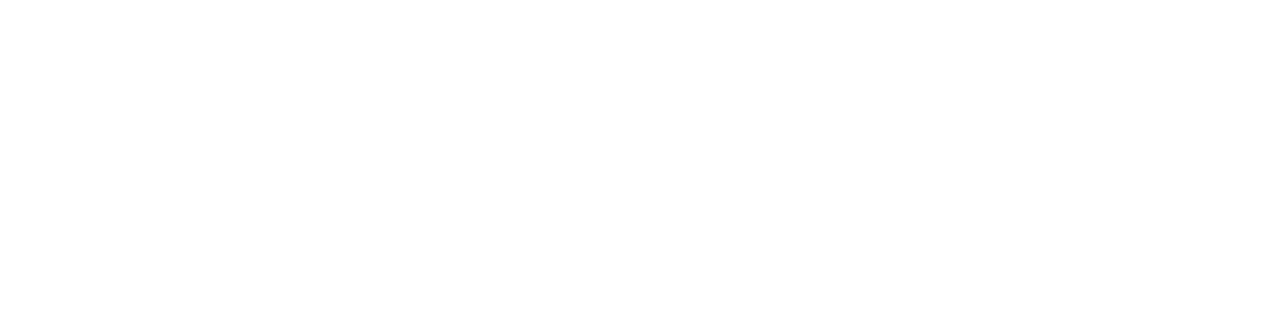
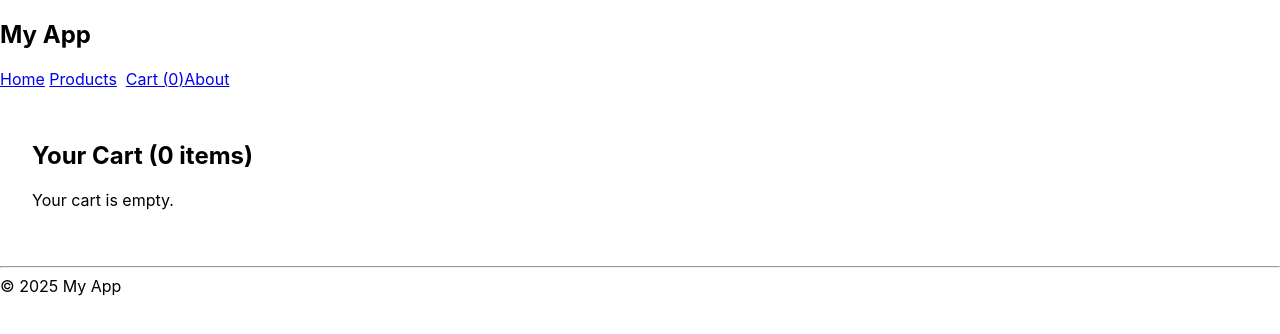
Before and after one commit to rajusarvasiddi/reactjs-ecom, a React (Create React App) app: page /cart in a window 1280 px wide. Before the commit this address had no page. Shown: the top 334 px of the page. Built offline with nearby package versions, Linux system fonts and the light colour scheme.

Commit message:
Cart Page added with state - showing Products list

```diff
--- a/src/App.tsx
+++ b/src/App.tsx
@@ -10,6 +10,7 @@
 const ProductDetails = lazy(
   () => import("./pages/ProductDetails/ProductDetails")
 );
+const Cart = lazy(() => import("./pages/Cart/Cart"));
 
 function App() {
   return (
@@ -25,6 +26,7 @@
             <Route path="/about" element={<About />} />
             <Route path="/products" element={<Products />} />
             <Route path="/products/:id" element={<ProductDetails />} />
+            <Route path="/cart" element={<Cart />} />
           </Route>
         </Routes>
       </Suspense>
--- a/src/components/Header.tsx
+++ b/src/components/Header.tsx
@@ -12,8 +12,8 @@
         <nav>
           <Link to="/">Home</Link>&nbsp;
           <Link to="/products">Products</Link> &nbsp;
+          <Link to="/cart">Cart ({cartCount})</Link>
           <Link to="/about">About</Link> &nbsp;
-          <Link to="/login">Login</Link> &nbsp; (Cart Products: {cartCount})
         </nav>
       </header>
     </>
--- /dev/null
+++ b/src/pages/Cart/Cart.css
@@ -0,0 +1,25 @@
+.cart-page {
+  padding: 2rem;
+}
+
+.cart-grid {
+  display: grid;
+  grid-template-columns: repeat(auto-fill, minmax(220px, 1fr));
+  gap: 1.5rem;
+}
+
+.cart-item {
+  display: flex;
+  gap: 1rem;
+  border: 1px solid #ddd;
+  padding: 1rem;
+  border-radius: 6px;
+  background-color: #f9f9f9;
+}
+
+.cart-item img {
+  width: 100px;
+  height: auto;
+  object-fit: cover;
+  border-radius: 4px;
+}
--- /dev/null
+++ b/src/pages/Cart/Cart.tsx
@@ -0,0 +1,31 @@
+import { useSelector } from "react-redux";
+import { RootState } from "../../store/store";
+import "./Cart.css";
+
+const Cart = () => {
+  const cartItems = useSelector((state: RootState) => state.cart.items);
+
+  return (
+    <div className="cart-page">
+      <h2>Your Cart ({cartItems.length} items)</h2>
+      {cartItems.length === 0 ? (
+        <p>Your cart is empty.</p>
+      ) : (
+        <div className="cart-grid">
+          {cartItems.map((item: any) => (
+            <div key={item.id} className="cart-item">
+              <img src={item.thumbnail} alt={item.name} />
+              <div>
+                <h3>{item.name}</h3>
+                <p>₹{item.price}</p>
+                <p>⭐ {item.rating}</p>
+              </div>
+            </div>
+          ))}
+        </div>
+      )}
+    </div>
+  );
+};
+
+export default Cart;
```
